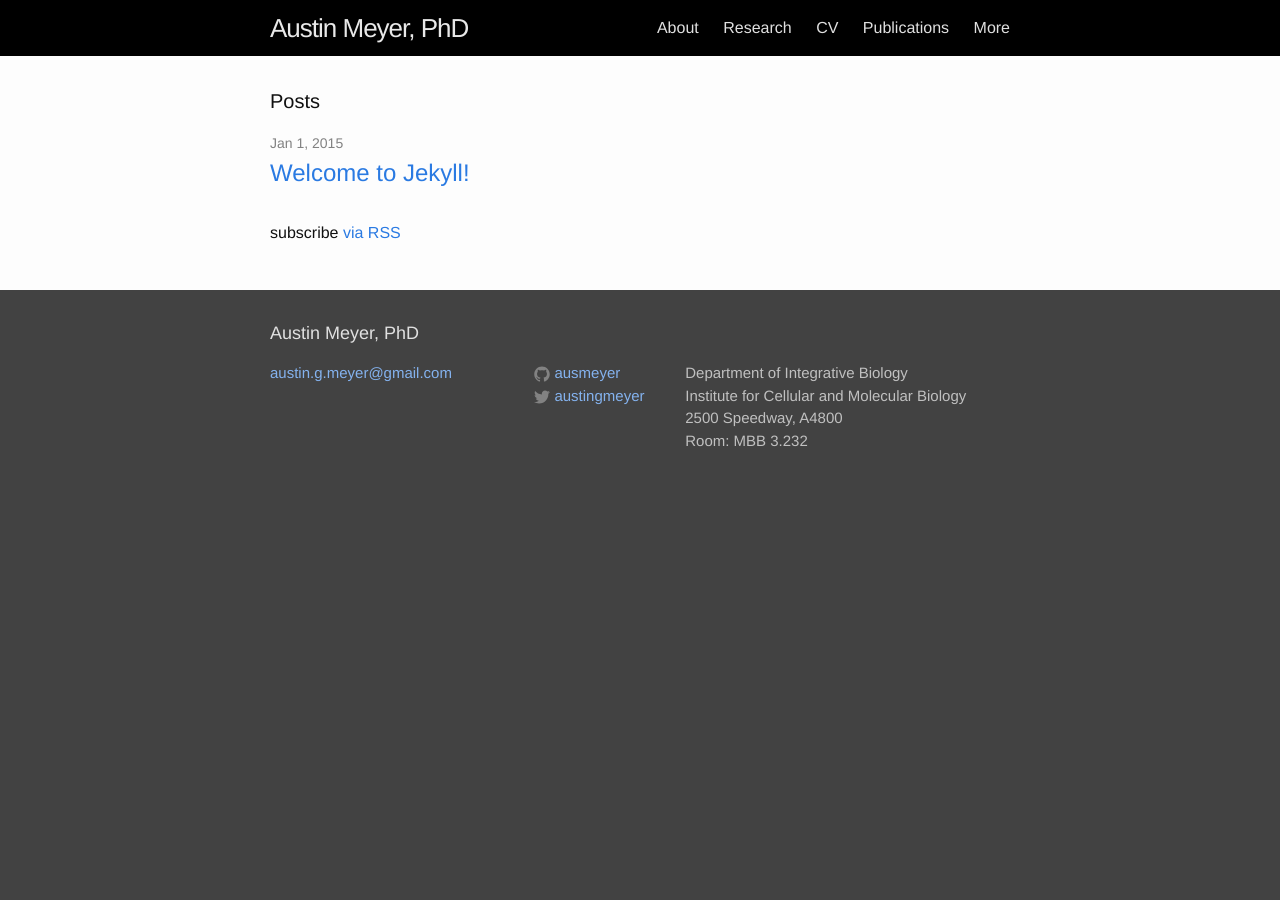
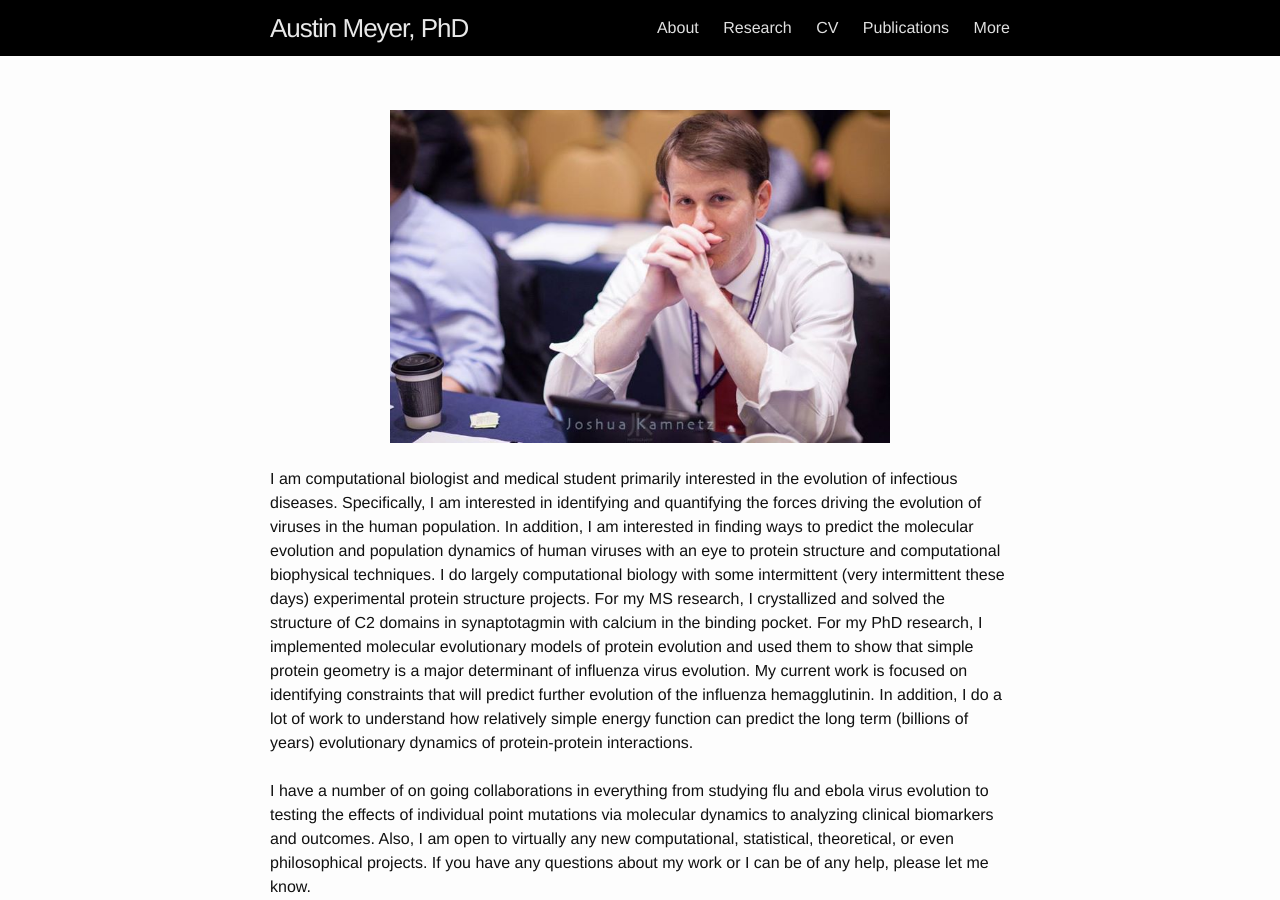
Before and after one commit to ausmeyer/ausmeyer.github.io, a Jekyll site: the page built from index.html, in a window 1280 px wide and 900 px high. Built offline with Jekyll 4.4.1, drawn with Linux system fonts in a browser that asks for light colours; some of the changed text lies outside the part shown.

Commit message:
Added home page.

```diff
--- a/index.html
+++ b/index.html
@@ -1,23 +1,22 @@
 ---
 layout: default
+title: Home
 ---
 
-<div class="home">
+<div class="post"><br>
 
-  <h1 class="page-heading">Posts</h1>
+  <div align="center"><img src="img/Austin_TMA.jpg" width="500px"/></div>
 
-  <ul class="post-list">
-    {% for post in site.posts %}
-      <li>
-        <span class="post-meta">{{ post.date | date: "%b %-d, %Y" }}</span>
-
-        <h2>
-          <a class="post-link" href="{{ post.url | prepend: site.baseurl }}">{{ post.title }}</a>
-        </h2>
-      </li>
-    {% endfor %}
-  </ul>
-
-  <p class="rss-subscribe">subscribe <a href="{{ "/feed.xml" | prepend: site.baseurl }}">via RSS</a></p>
+  <br>
+  I am computational biologist and medical student primarily interested in the evolution of infectious diseases. Specifically, I am interested in identifying and quantifying the forces driving the evolution of viruses in the human population. In addition, I am interested in finding ways to predict the molecular evolution and population dynamics of human viruses with an eye to protein structure and computational biophysical techniques. I do largely computational biology with some intermittent (very intermittent these days) experimental protein structure projects. For my MS research, I crystallized and solved the structure of C2 domains in synaptotagmin with calcium in the binding pocket. For my PhD research, I implemented molecular evolutionary models of protein evolution and used them to show that simple protein geometry is a major determinant of influenza virus evolution. My current work is focused on identifying constraints that will predict further evolution of the influenza hemagglutinin. In addition, I do a lot of work to understand how relatively simple energy function can predict the long term (billions of years) evolutionary dynamics of protein-protein interactions.<br>
+  <br>
+  I have a number of on going collaborations in everything from studying flu and ebola virus evolution to testing the effects of individual point mutations via molecular dynamics to analyzing clinical biomarkers and outcomes. Also, I am open to virtually any new computational, statistical, theoretical, or even philosophical projects.  If you have any questions about my work or I can be of any help, please let me know. <br>
+  <br>
+  To find out about my research interests, and the projects I am currently working on, visit the research page.<br>
+  <br>
+  Follow me on twitter <a href="https://twitter.com/austingmeyer">@austingmeyer</a> <br>
+  <br>
+  <h2 class="post">Current Affliation</h2>
+  I am a member of the lab of Dr. <a href="http://wilkelab.org/">Claus Wilke</a> at the University of Texas at Austin.<br>
 
 </div>
```
Also changed, not shown: img/Austin_TMA.jpg (added).
